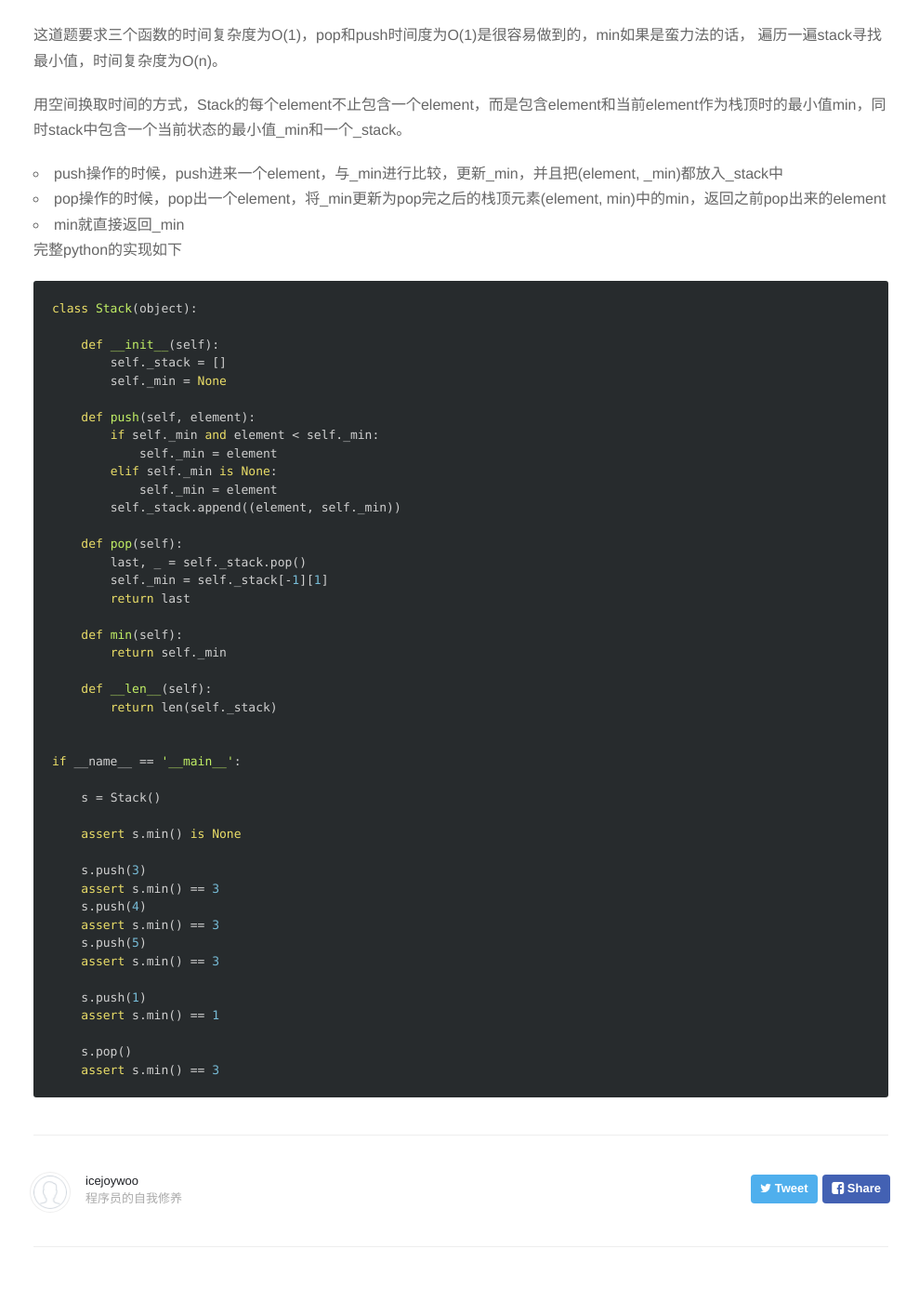
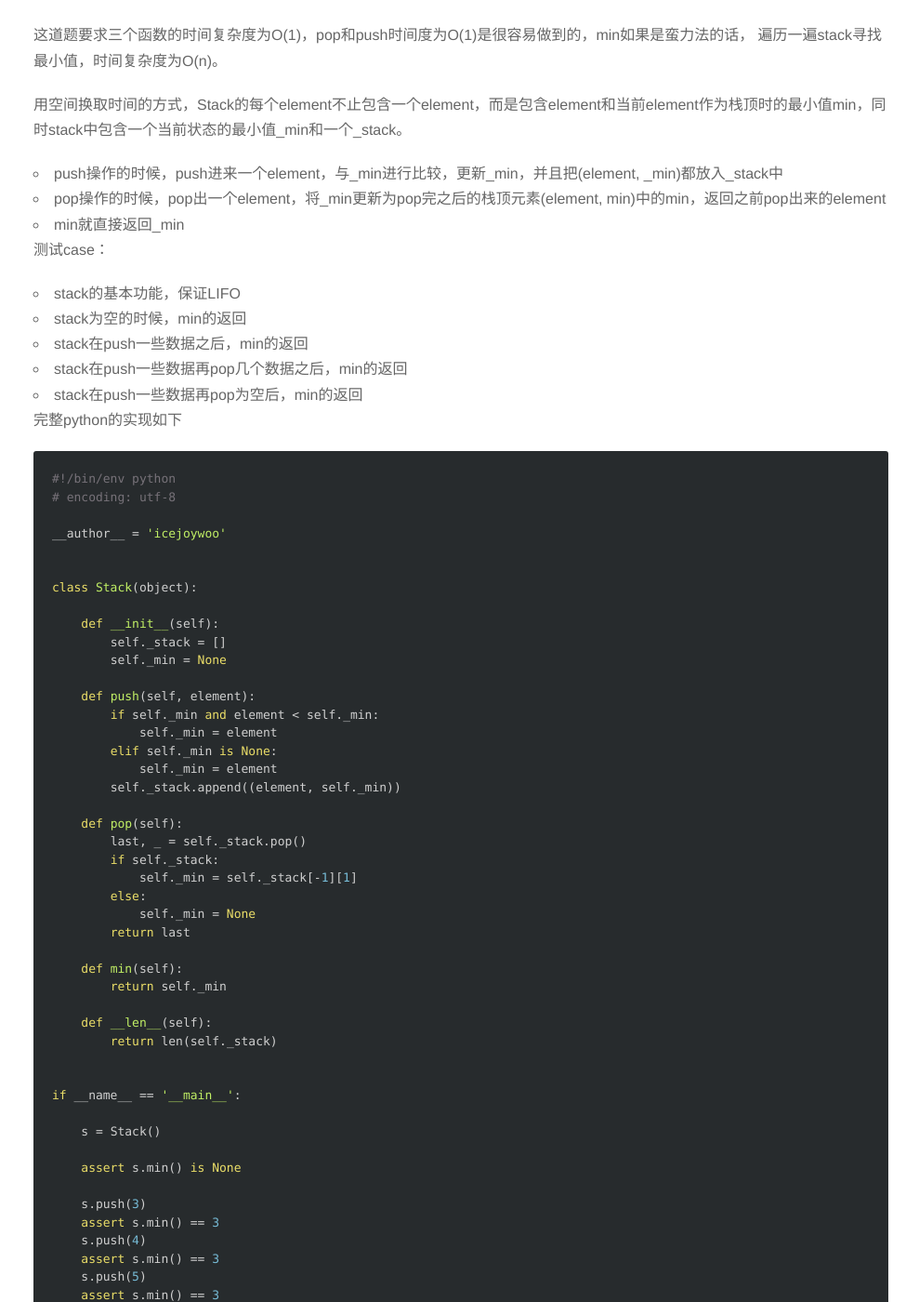
Before and after one commit to icejoywoo/icejoywoo.github.io, a Jekyll site: the page built from _posts/2015-08-29-stack-with-min.md, in a window 1280 px wide and 1400 px high, scrolled down 418 px. Shown: the whole window at 93% size, without its empty margins (144-1133 px from the left). Built offline with Jekyll 4.4.1, drawn with Linux system fonts in a browser that asks for light colours; nearby versions of some CDN libraries; Markdown is read by kramdown in place of the engine named in the settings; comment, search, counter and statistics services are not loaded; some of the changed text lies outside the part shown.

Commit message:
fix code bug

````diff
--- a/_posts/2015-08-29-stack-with-min.md
+++ b/_posts/2015-08-29-stack-with-min.md
@@ -20,9 +20,23 @@ Stack是一种常见的数据结构，是一种后进先出（LIFO，Last In Fir
 1. pop操作的时候，pop出一个element，将\_min更新为pop完之后的栈顶元素(element, min)中的min，返回之前pop出来的element
 1. min就直接返回\_min
 
+测试case：
+
+1. stack的基本功能，保证LIFO
+1. stack为空的时候，min的返回
+1. stack在push一些数据之后，min的返回
+1. stack在push一些数据再pop几个数据之后，min的返回
+1. stack在push一些数据再pop为空后，min的返回
+
 完整python的实现如下
 
 ```python
+#!/bin/env python
+# encoding: utf-8
+
+__author__ = 'icejoywoo'
+
+
 class Stack(object):
 
     def __init__(self):
@@ -38,7 +52,10 @@ class Stack(object):
 
     def pop(self):
         last, _ = self._stack.pop()
-        self._min = self._stack[-1][1]
+        if self._stack:
+            self._min = self._stack[-1][1]
+        else:
+            self._min = None
         return last
 
     def min(self):
@@ -66,4 +83,10 @@ if __name__ == '__main__':
 
     s.pop()
     assert s.min() == 3
+
+    s.pop()
+    s.pop()
+    s.pop()
+    assert s.min() is None
+
 ```
````
